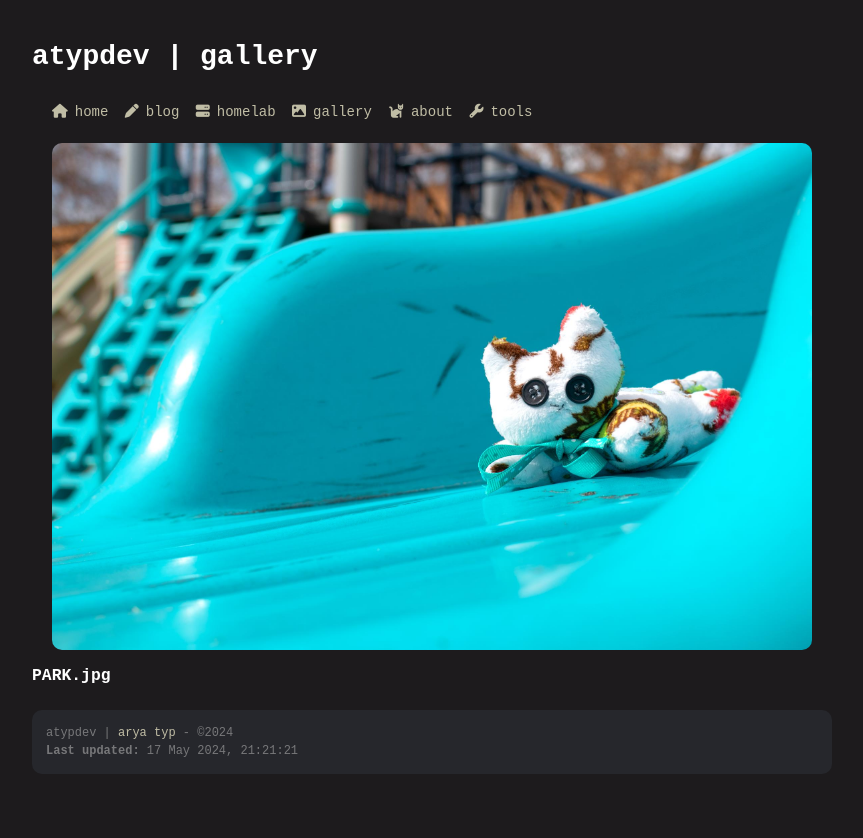
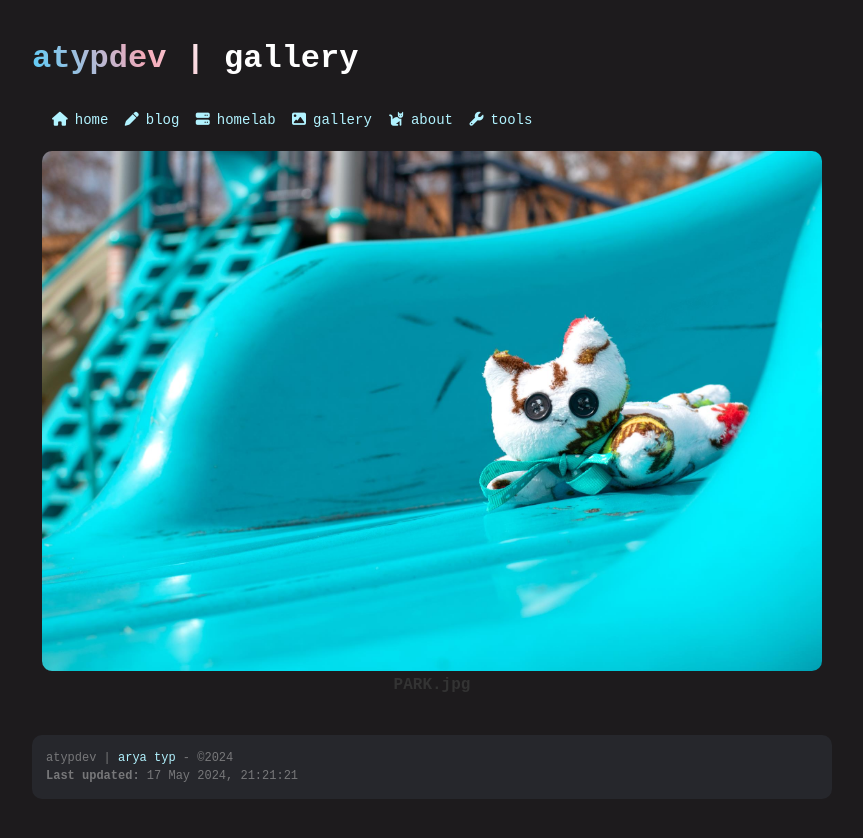
Before and after one commit to atypdev/personalsite, a Jekyll site: the page built from gallery.html, in a window 1280 px wide. Shown: the top 838 px of the page, without its empty margins (208-1071 px from the left). Built offline with Jekyll 4.4.1, drawn with Linux system fonts in a browser that asks for light colours.

Commit message:
chore: Update main.scss for improved gradient styling and image display in gallery

```diff
--- a/_sass/main.scss
+++ b/_sass/main.scss
@@ -2,8 +2,8 @@
     --bg-color: #1D1B1D;
     --font-color: rgb(255, 255, 255);
     --alt-color: rgba(175, 175, 175, 0.596);
-    --link-color: #c0bda5;
-    --visited-color: #c0bda5;
+    --link-color: #b2f3ff;
+    --visited-color: #cec9fa;
     --pre-color: #eeeeee;
     --pre-bg-color: rgb(22, 22, 22);
 }
@@ -44,6 +44,30 @@ h3 {
     line-height: 1.2;
 }
 
+h1 {
+    font-size: 32px;
+    background: linear-gradient(69deg, rgba(91,206,250,1) 0%, rgba(245,169,184,1) 15%, rgba(255,255,255,1) 25%);
+    -webkit-background-clip: text;
+    -moz-background-clip: text;
+    -ms-background-clip: text;
+    background-clip: text;
+    -webkit-text-fill-color: transparent;
+    -moz-text-fill-color: transparent;
+    -ms-text-fill-color: transparent;
+}
+
+h2 {
+    font-size: 24px;
+    background: linear-gradient(69deg, rgba(91,206,250,1) 0%, rgba(245,169,184,1) 10%, rgba(255,255,255,1) 25%);
+    -webkit-background-clip: text;
+    -moz-background-clip: text;
+    -ms-background-clip: text;
+    background-clip: text;
+    -webkit-text-fill-color: transparent;
+    -moz-text-fill-color: transparent;
+    -ms-text-fill-color: transparent;
+}
+
 p > code {
     color: var(--pre-color);
     background: var(--pre-bg-color);
@@ -64,6 +88,24 @@ article {
 
 summary {
     color: var(--alt-color);
+}
+
+.gallery-item {
+    display: flex;
+    flex-direction: column;
+    align-items: center;
+    margin: 10px;
+
+    img {
+        max-width: 100%;
+        height: auto;
+    }
+
+    h3 {
+        margin-top: 5px;
+        font-size: 16px;
+        color: #333;
+    }
 }
 
 table,
```
